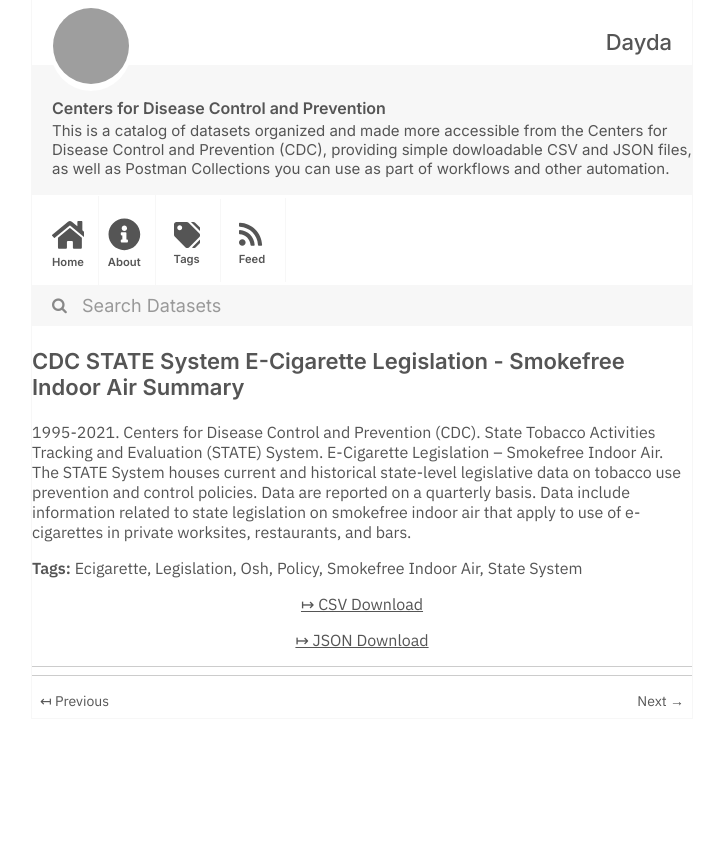
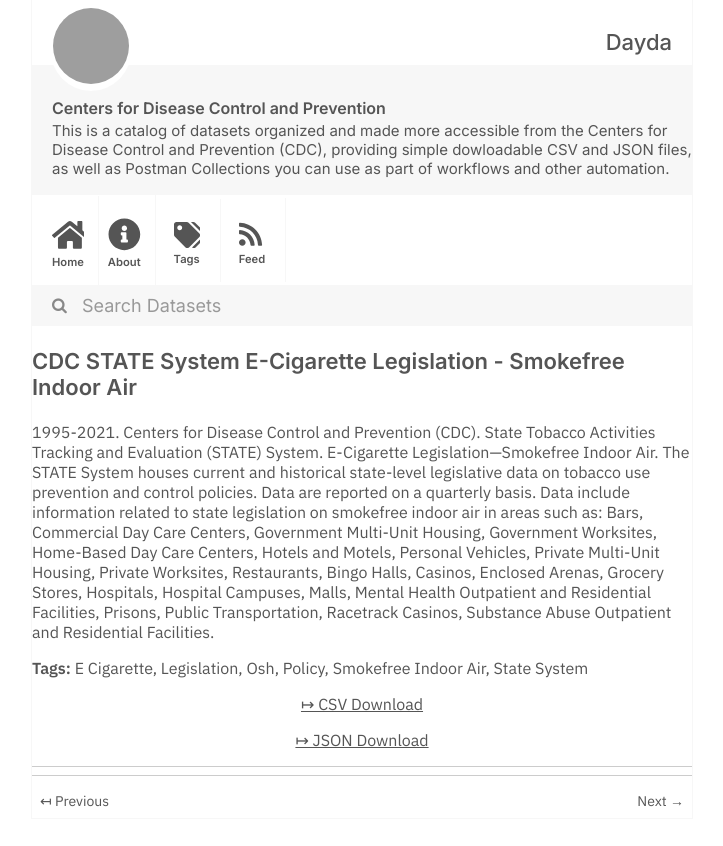
Before and after one commit to dayda-entities/centers-for-disease-control-and-prevention, a Jekyll site: the page built from _posts/2020-11-12-cdc-state-system-e-cigarette-l.md, in a window 1280 px wide, cut to the strip 0-846 px from the top of the page. Shown: the whole strip, without its empty margins (278-1001 px from the left). Built offline with Jekyll 4.4.1, drawn with Linux system fonts in a browser that asks for light colours; grey boxes are pictures that could not be loaded.

Commit message:
Publish Data

```diff
--- a/_posts/2020-11-12-cdc-state-system-e-cigarette-l.md
+++ b/_posts/2020-11-12-cdc-state-system-e-cigarette-l.md
@@ -1,20 +1,20 @@
 ---
-title: CDC STATE System E-Cigarette Legislation - Smokefree Indoor Air Summary
-created: '2020-11-12T12:14:55.254791'
-modified: '2021-04-21T19:27:34.808342'
+title: CDC STATE System E-Cigarette Legislation - Smokefree Indoor Air
+created: '2020-11-12T12:16:54.943210'
+modified: '2021-04-21T19:42:18.954600'
 state: active
 type: dataset
 tags:
-  - Ecigarette
+  - E Cigarette
   - Legislation
   - Osh
   - Policy
   - Smokefree Indoor Air
   - State System
 groups: []
-csv_url: 'https://data.cdc.gov/api/views/i8t6-whzd/rows.csv?accessType=DOWNLOAD'
-json_url: 'https://data.cdc.gov/api/views/i8t6-whzd/rows.json?accessType=DOWNLOAD'
+csv_url: 'https://data.cdc.gov/api/views/wan8-w4er/rows.csv?accessType=DOWNLOAD'
+json_url: 'https://data.cdc.gov/api/views/wan8-w4er/rows.json?accessType=DOWNLOAD'
 layout: post
 
 ---
-1995-2021. Centers for Disease Control and Prevention (CDC). State Tobacco Activities Tracking and Evaluation (STATE) System. E-Cigarette Legislation – Smokefree Indoor Air. The STATE System houses current and historical state-level legislative data on tobacco use prevention and control policies. Data are reported on a quarterly basis. Data include information related to state legislation on smokefree indoor air that apply to use of e-cigarettes in private worksites, restaurants, and bars.
+1995-2021. Centers for Disease Control and Prevention (CDC).  State Tobacco Activities Tracking and Evaluation (STATE) System.  E-Cigarette Legislation—Smokefree Indoor Air. The STATE System houses current and historical state-level legislative data on tobacco use prevention and control policies. Data are reported on a quarterly basis. Data include information related to state legislation on smokefree indoor air in areas such as: Bars, Commercial Day Care Centers, Government Multi-Unit Housing, Government Worksites, Home-Based Day Care Centers, Hotels and Motels, Personal Vehicles, Private Multi-Unit Housing, Private Worksites, Restaurants, Bingo Halls, Casinos, Enclosed Arenas, Grocery Stores, Hospitals, Hospital Campuses, Malls, Mental Health Outpatient and Residential Facilities, Prisons, Public Transportation, Racetrack Casinos, Substance Abuse Outpatient and Residential Facilities.
```
